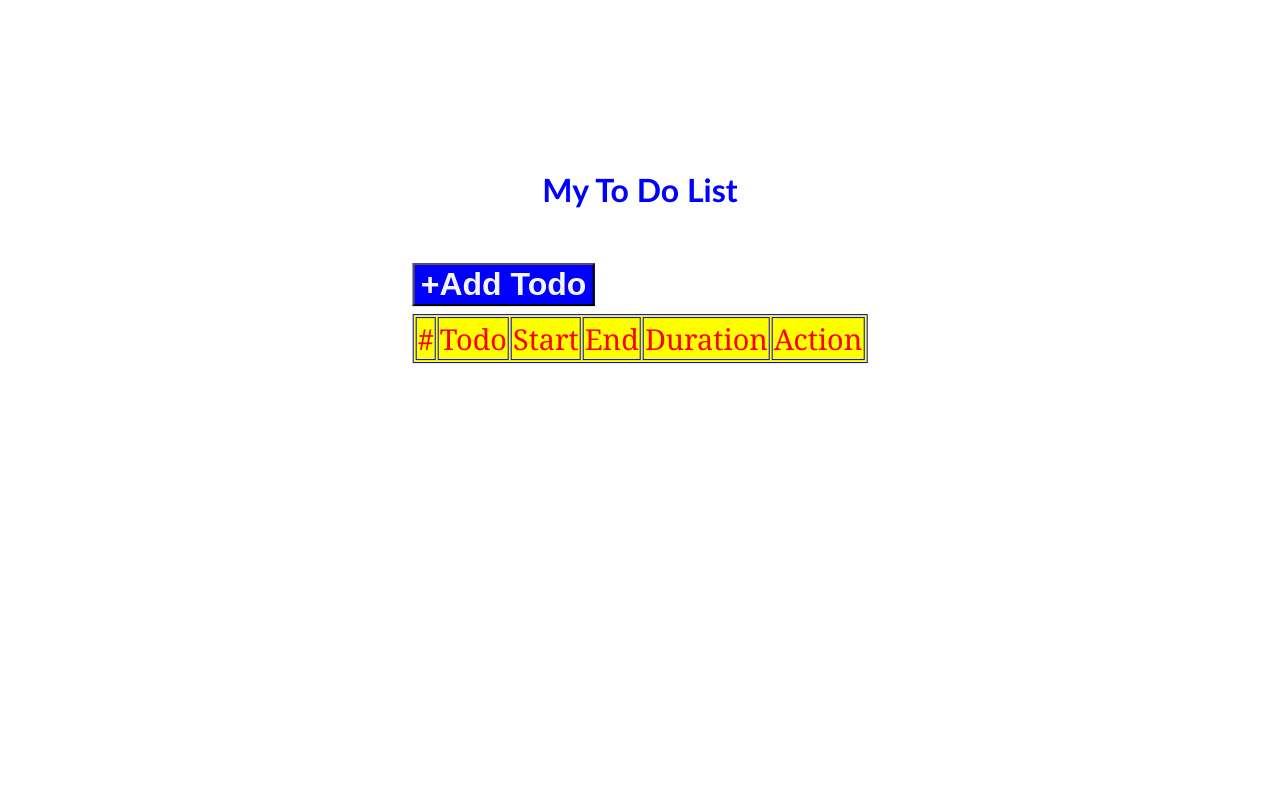
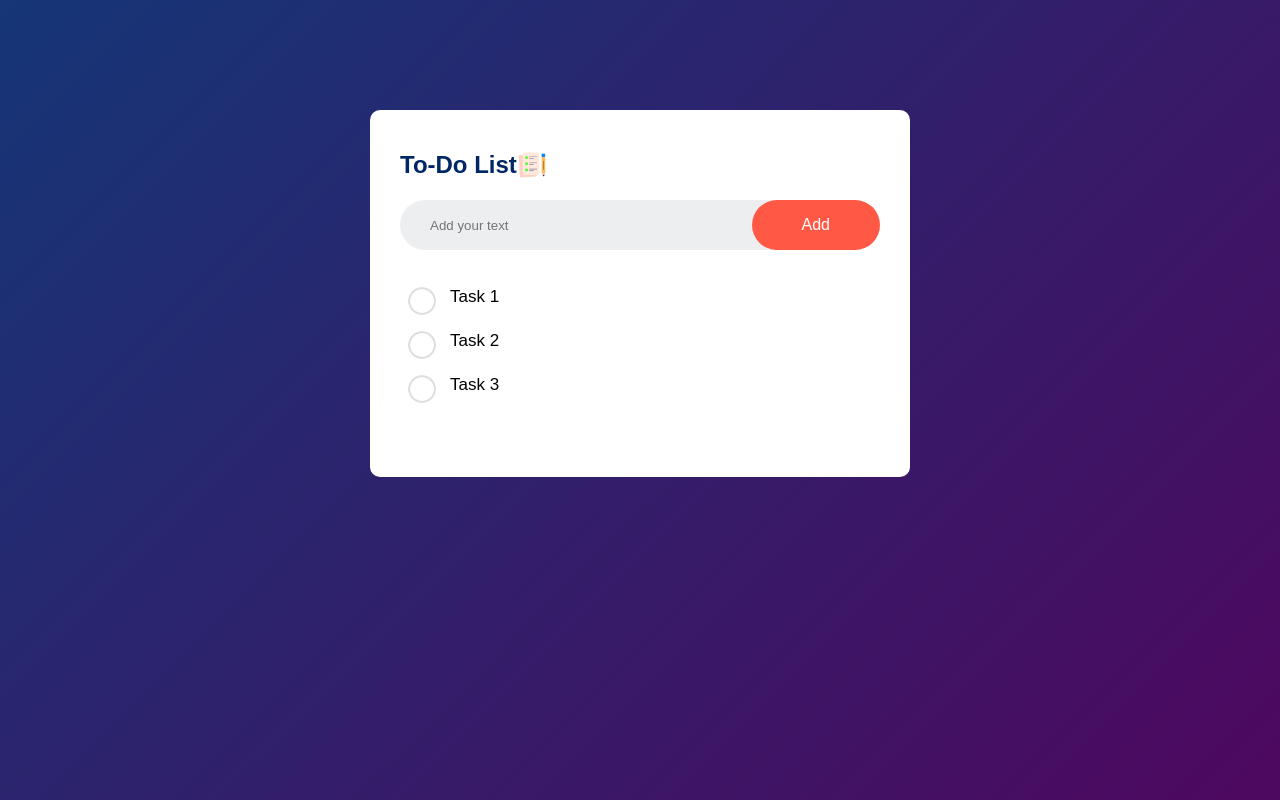
Before and after one commit to ariandto/todowebnew, a plain HTML site: page index.html in a window 1280 px wide. Drawn offline with Linux system fonts and the light colour scheme.

Commit message:
add todo

```diff
--- a/index.html
+++ b/index.html
@@ -3,38 +3,23 @@
 <head>
     <meta charset="UTF-8">
     <meta name="viewport" content="width=device-width, initial-scale=1.0">
-    <title>Table To Do List</title>
+    <title>To Do List</title>
     <link rel="stylesheet" href="style.css">
-    <script type="text/javascript" src="app.js">
-        </script>
 </head>
 <body>
-    <div class="container" id="container-todo">
-    <div class="form-center" id="form-1">
-        <h1>+Add To Do</h1>
-        <label for="todo"></label>
-        <input type="text" placeholder="Add your activity" name="todo" required>
-
-        <button type="submit" id="button-start">Start</button>
-        <button type="submit" id="button-end">End</button>
-
-        <button onclick="closeForm()" type="submit" id="button-close">X</button>
+    <div class="container">
+        <div class="todo-app">
+            <h2>To-Do List<img src="images/icon.png"></h2>
+            <div class="row">
+                <input type="text" id="input-box" placeholder="Add your text">
+                <button>Add</button>
+            </div>
+            <ul id="list-container">
+                <li>Task 1</li>
+                <li>Task 2</li>
+                <li>Task 3</li>
+            </ul>
+        </div>
     </div>
-
-    </div>
-    <div class="container" id="table-todo">
-        <h5>My To Do List</h5>
-    <table class="center-table">
-        <button onclick="openForm()" class="button-todo" id="button-todo" type="submit">+Add Todo</button>
-        <tr>
-            <th>#</th>
-            <th>Todo</th>
-            <th>Start</th>
-            <th>End</th>
-            <th>Duration</th>
-            <th>Action</th>
-        </tr>
-    </table>
-</div>
 </body>
 </html>
--- a/style.css
+++ b/style.css
@@ -1,133 +1,85 @@
-h5 {
-    color: blue;
-    text-align: center;
-    font-size: 1rem;
-    font-family: 'Trebuchet MS', 'Lucida Sans Unicode', 'Lucida Grande', 'Lucida Sans', Arial, sans-serif;
-}
-
-table , tr, th{
-border:  solid blue 0.5px;
-color: red;
-justify-content: flex-end;
-background-color: yellow;
-font-size: 0.8rem;
-font-weight: lighter;
-font-family: Cambria, Cochin, Georgia, Times, 'Times New Roman', serif;
-}
-
-.center-table {
-    margin-left: auto;
-    margin-right: auto;
+*{
+    margin : 0;
+    padding: 0;
+    font-family: 'Poppins',sans-serif;
+    box-sizing: border-box;
 }
 
 .container {
-    margin: 0;
-    position: absolute;
-    top: 20%;
-    left: 50%;
-    -ms-transform: translate(-50%,-50%);
-    transform: translate(-50%,-50%);
+    width: 100%;
+    min-height: 100vh;
+    background: linear-gradient(135deg,#153677, #4e085f);
+    padding: 10px;
 }
 
-.button-todo {
-    background-color: blue;
-    color: whitesmoke;
-    font-weight: bold;
-    margin-bottom: 1vh;
+.todo-app {
+    width: 100%;
+    max-width: 540px;
+    background: #fff;
+    margin: 100px auto 20px;
+    padding: 40px 30px 70px;
+    border-radius: 10px;
 }
 
-
-
-
-  /* smartphone*/
-  @media only screen and (max-width: 600px) {
-    h5 {
-        font-size: 1rem;
+.todo-app h2 {
+    color: #002765;
+    display: flex;
+    align-items: center;
+    margin-bottom: 20px;
 }
 
-    table , tr, th{
-    font-size: 1rem;
+.todo-app h2 img{
+    width: 30px;
+    margin-right: 10px;
 }
 
-
-    .container {
-        top: 20%;
-        left: 50%;
+.row {
+    display: flex;
+    align-items: center;
+    justify-content: space-between;
+    background-color: #edeef0;
+    border-radius: 30px;
+    padding-left: 20px;
+    margin-bottom: 25px;
 }
 
-    .button-todo {
-        font-size: 1rem;
+input {
+    flex: 1;
+    border: none;
+    outline: none;
+    background: transparent;
+    padding: 10px;
 }
 
+button {
+    border: none;
+    outline: none;
+    padding: 16px 50px;
+    background: #ff5945;
+    color: #fff;
+    font-size: 16px;
+    cursor: pointer;
+    border-radius: 40px;
 }
 
-/* Tablet */
-@media only screen and (min-width: 600px) {
-    h5 {
-        font-size: 2rem;
+ul li {
+list-style: none;
+font-size: 17px;
+padding: 12px 8px 12px 50px;
+user-select: none;
+cursor: pointer;
+position: relative;
 }
 
-    table , tr, th{
-    font-size: 2rem;
+ul li::before {
+    content: '';
+    position: absolute;
+    height: 28px;
+    width: 28px;
+    border-radius: 50%;
+    background-image: url(images/unchecked.png);
+    background-size: cover;
+    background-position: center;
+    top: 12px;
+    left: 8px;
 }
-
-    .center-table {
-        margin-left: auto;
-        margin-right: auto;
-    }
-
-    .container {
-        top: 30%;
-        left: 50%;
-    }
-
-
-    .button-todo {
-        font-size: 1.5rem;
-    }
-  }
-
-  #container-todo {
-    margin: 0;
-    position: absolute;
-    top: 20%;
-    left: 50%;
-    color: blue;
-    border-radius: 4%;
-    border: 2px;
-    display: none;
-    background-color: yellow;
-    margin-left: auto;
-    margin-right: auto;
-  }
-
-  #button-close {
-    color: red;
-    font-weight: bolder;
-    font-family: 'Segoe UI', Tahoma, Geneva, Verdana, sans-serif;
-  }
-
-  /* Extra large devices (large laptops and desktops, 1200px and up) */
-  @media only screen and (min-width: 1200px) {
-    h5 {
-        font-size: 2rem;
-    }
-
-    table , tr, th{
-    font-size: 1.8rem;
-    }
-
-    .center-table {
-        margin-left: auto;
-        margin-right: auto;
-    }
-
-    .container {
-        top: 30%;
-        left: 50%;
-    }
-
-    .button-todo {
-        font-size: 2rem;
-    }
-  }
```
Also changed, not shown: images/checked.png (added), images/icon.png (added), images/unchecked.png (added). Lines whose indentation alone changed are shown as unchanged.
